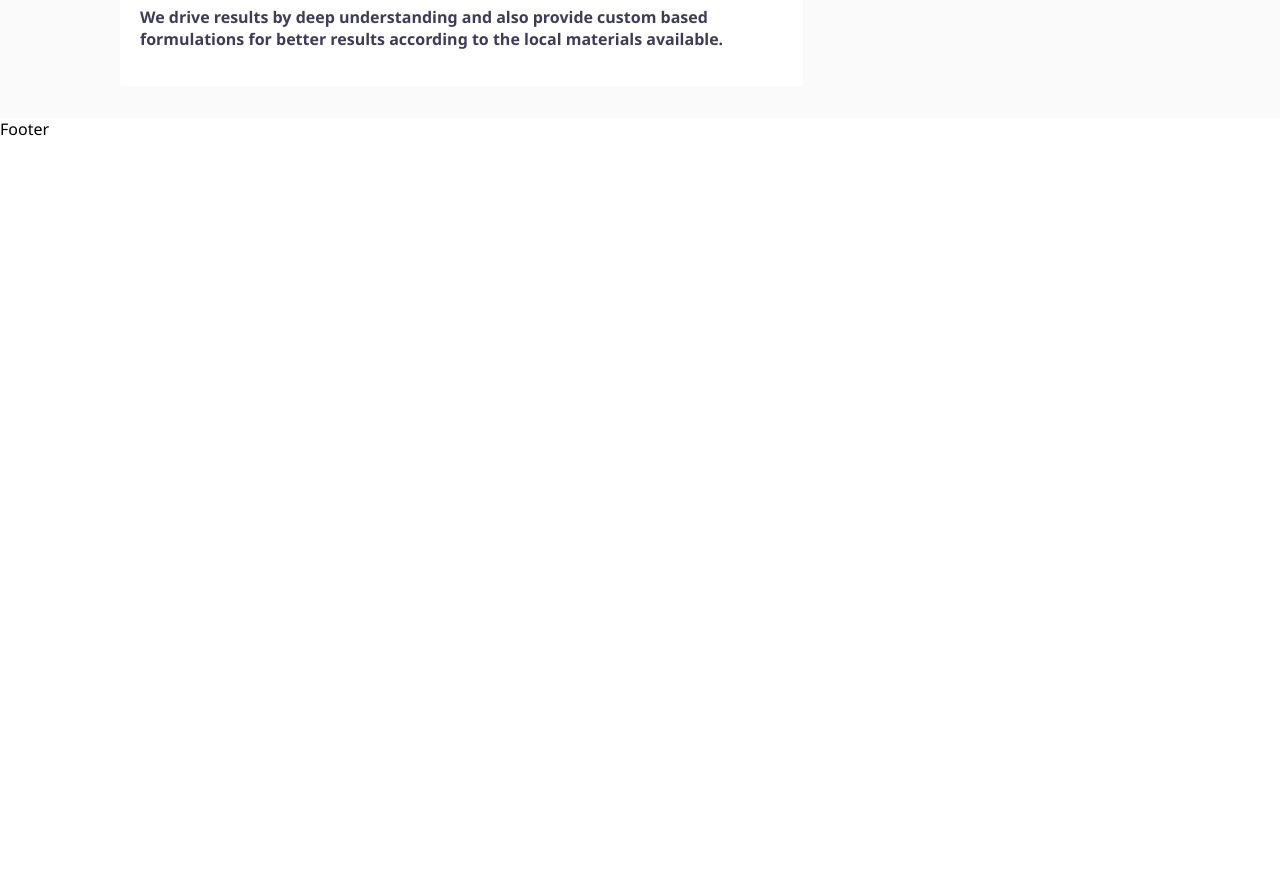
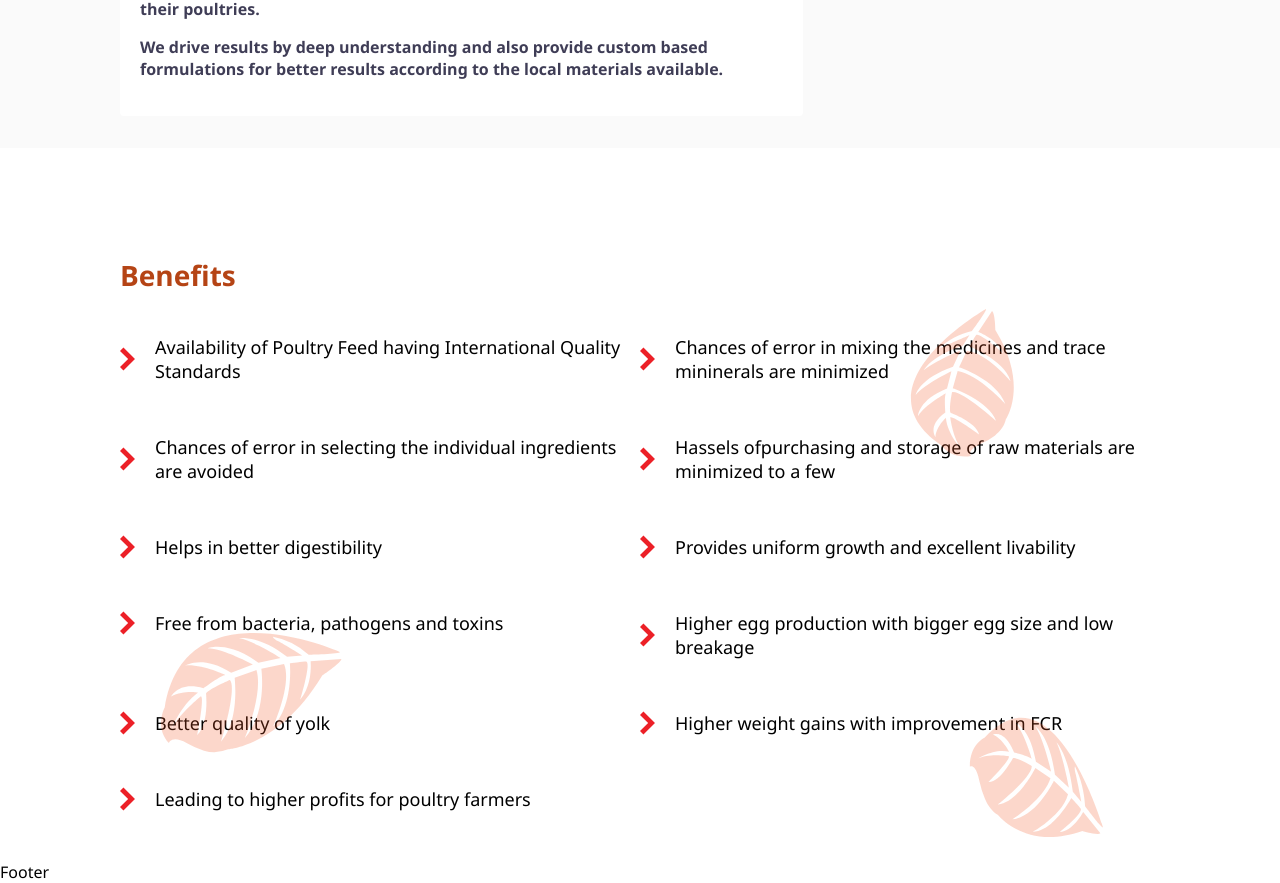
Before and after one commit to Takhine/neo-trading, a React (Create React App) app: page / in a window 1280 px wide. Shown: the part 1210-2093 px from the top of the page. Before the commit the page ends 1350 px from the top, so only its background shows below. Built offline with nearby package versions, Linux system fonts and the light colour scheme.

Commit message:
Benefits Complete

```diff
--- /dev/null
+++ b/src/components/home/Benefits.js
@@ -0,0 +1,77 @@
+import React from 'react';
+
+import { Grid } from '@material-ui/core';
+
+import listIcon from 'static/images/icons/right-arrow.svg'
+import leaves from 'static/images/small-leaves.svg'
+
+
+const benefitsList = [
+    {
+        id: 1,
+        benefit: "Availability of Poultry Feed having International Quality Standards",
+    },
+    {
+        id: 2,
+        benefit: 'Chances of error in mixing the medicines and trace mininerals are minimized',
+    },
+    {
+        id: 3,
+        benefit: 'Chances of error in selecting the individual ingredients are avoided',
+    },
+    {
+        id: 4,
+        benefit: 'Hassels ofpurchasing and storage of raw materials are minimized to a few',
+    },
+    {
+        id: 5,
+        benefit: 'Helps in better digestibility',
+    },
+    {
+        id: 6,
+        benefit: 'Provides uniform growth and excellent livability',
+    },
+    {
+        id: 7,
+        benefit: 'Free from bacteria, pathogens and toxins',
+    },
+    {
+        id: 8,
+        benefit: 'Higher egg production with bigger egg size and low breakage',
+    },
+    {
+        id: 9,
+        benefit: 'Better quality of yolk',
+    },
+    {
+        id: 10,
+        benefit: 'Higher weight gains with improvement in FCR',
+    },
+    {
+        id: 11,
+        benefit: 'Leading to higher profits for poultry farmers',
+    },
+]
+
+const Benefits = () => {
+    return (
+        <div className="benefits container">
+            <h2 className="benefits-title">Benefits</h2>
+            <Grid className="benefits-container" container spacing={2}>
+                <img className="leaves" src={leaves} alt="Leaves"/>
+                {benefitsList.map((benefit) => {
+                    return (
+                        <Grid key={benefit.id} item className="benefit-grid" xs={12} md={6}>
+                            <div className="benefit-div">
+                                <img src={listIcon} alt="List Arrow" />
+                                <p>{benefit.benefit}</p>
+                            </div>
+                        </Grid>
+                    )
+                })}
+            </Grid>
+        </div>
+    )
+}
+
+export default Benefits;
--- a/src/pages/Home.js
+++ b/src/pages/Home.js
@@ -2,6 +2,8 @@ import React from 'react';
 
 import Header from '../components/home/Header';
 import About from '../components/home/About';
+import Benefits from '../components/home/Benefits';
+
 
 
 const Home = () => {
@@ -9,6 +11,7 @@ const Home = () => {
         <div className="home">
             <Header />
             <About />
+            <Benefits />
 
         </div>
     )
--- a/src/static/scss/pages/_home.scss
+++ b/src/static/scss/pages/_home.scss
@@ -109,11 +109,11 @@
     .about{
         padding-top: 20px;
         background-color: #fafafa;
-        .about-title{
+        @at-root .about-title{
             color: $dark-orange;
-            font-size: $regular-font;
+            font-size: $title-font;
             @include md{
-                font-size: $title-font;
+                font-size: $large-font;
             }
         }
         .about-content{
@@ -136,4 +136,46 @@
     }
     // About End
 
+    // Benefits Start
+    .benefits{
+        .benefits-container{
+            position: relative;
+            width: 100%;
+            height: 100%;
+        }
+        .leaves{
+            position: absolute;
+            width:inherit;
+            height: inherit;
+            top: 0%;
+            left: 0%;
+            display: none;
+            @include md{
+                display: block;
+            }
+        }
+        .benefits-title{
+            @extend .about-title;
+        }
+        .benefit-grid{
+            .benefit-div{
+                display: flex;
+                img{
+                    width: 15px;
+                    margin-right: 20px;
+                    margin-bottom: 20px;
+                    @include msm{
+                        margin-bottom: 0;
+                    }
+                }
+                p{
+                    font-size: $title-font;
+                    display: inline;
+                }
+            }
+
+        }
+    }
+    // Benefits End
+
 }
```
Also changed, not shown: src/static/images/icons/down-arrow.svg (renamed from src/static/images/icons/Down arrow small.svg), src/static/images/icons/right-arrow.svg (added).
